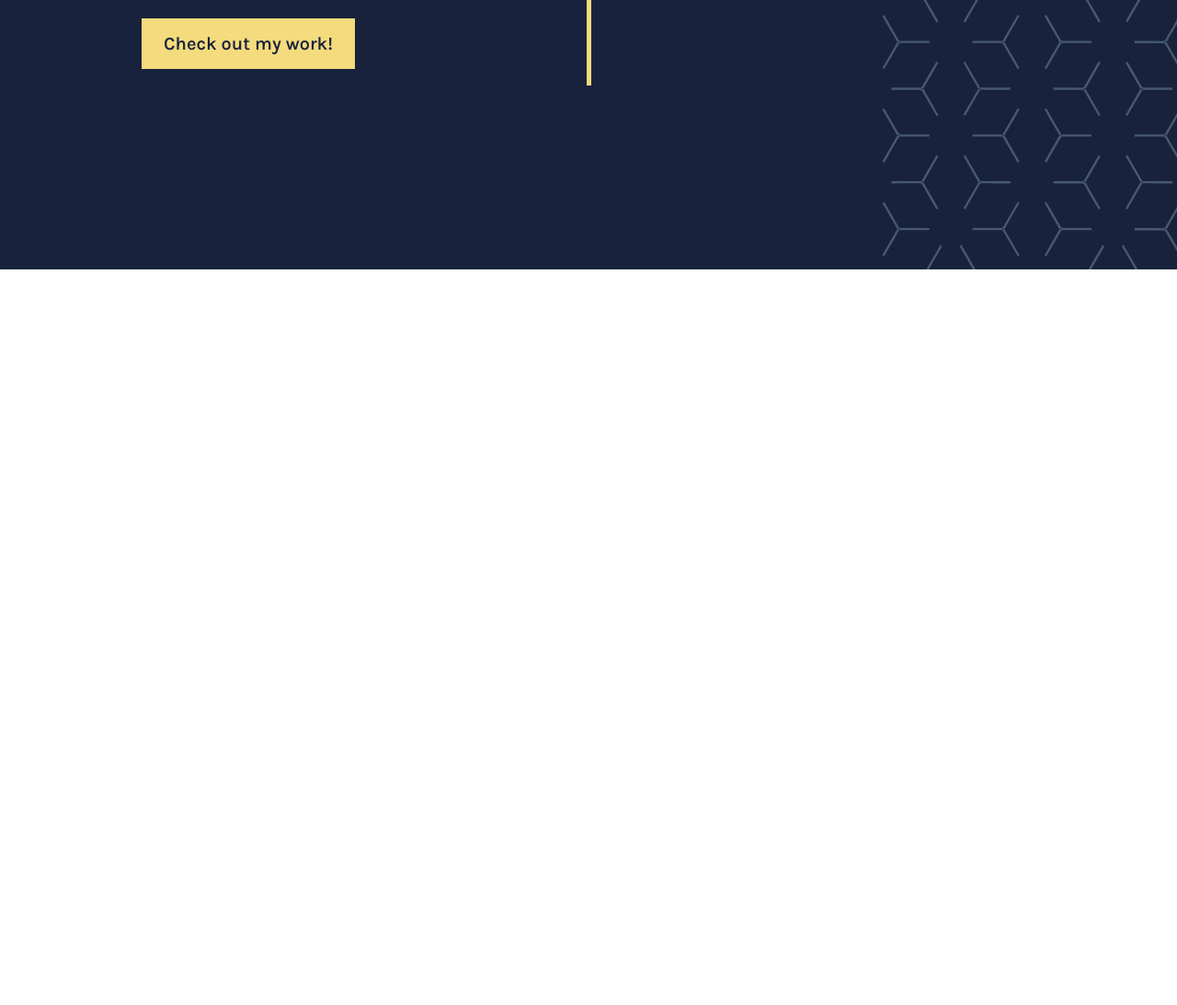
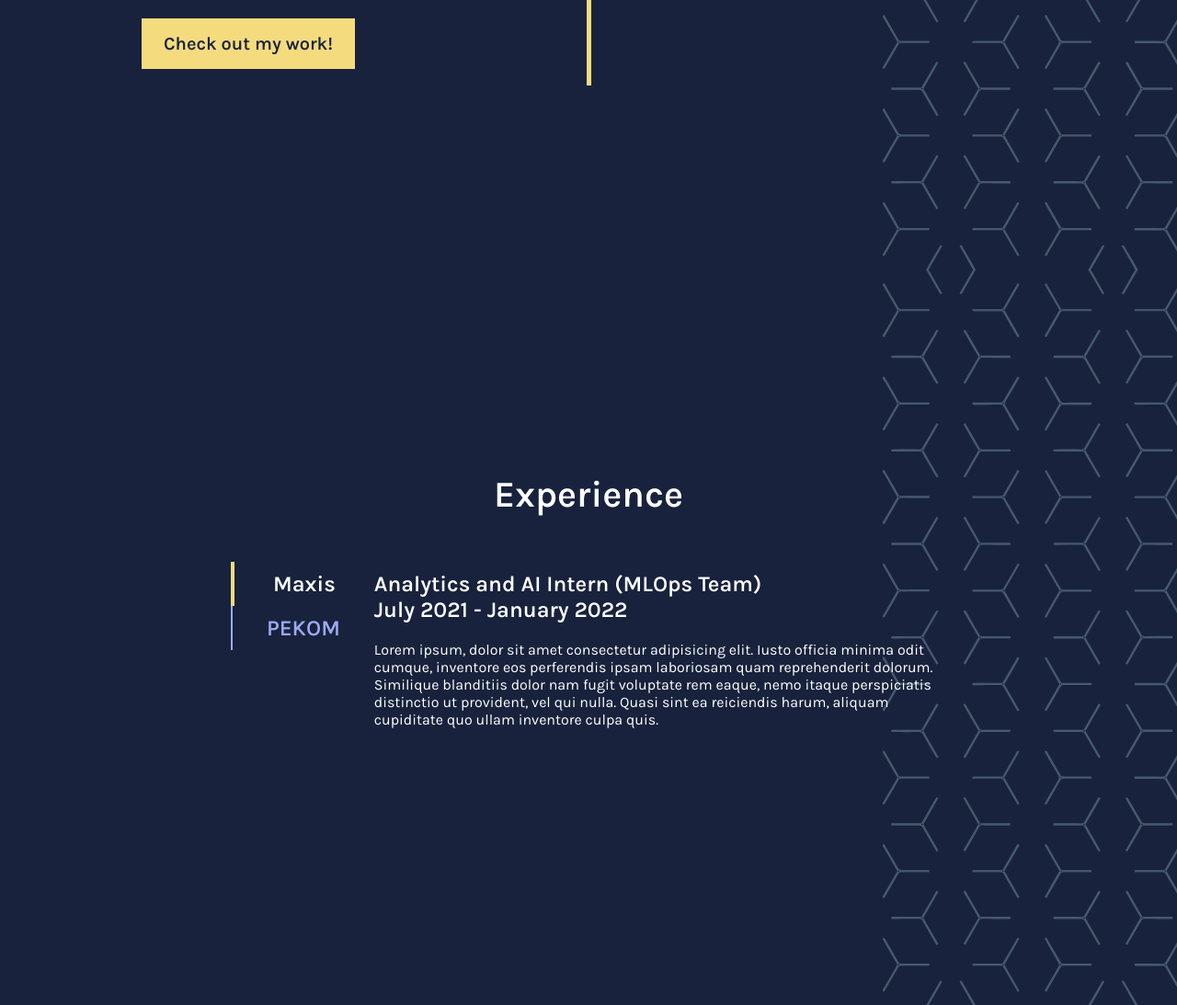
Before and after one commit to tengznaim/portfolio-website-v2, a Gatsby site: page / in a window 1280 px wide. Shown: the part 507-1600 px from the top of the page at 92% size. Before the commit the page ends 800 px from the top, so only its background shows below. Built offline with nearby package versions, Linux system fonts and the light colour scheme; Gatsby itself is replaced by a stand-in of ours.

Commit message:
registered markdown plugins, added content and queries in experience component

```diff
--- /dev/null
+++ b/content/experience/maxis.md
@@ -0,0 +1,8 @@
+---
+company: Maxis
+title: Analytics and AI Intern (MLOps Team)
+duration: July 2021 - January 2022
+---
+
+- Responsibility 1
+- Responsbility 2
--- /dev/null
+++ b/content/experience/pekom.md
@@ -0,0 +1,8 @@
+---
+company: PEKOM
+title: Multimedia and Publicity EXCO Lead
+duration: February 2021 - Present
+---
+
+- Responsibility 1
+- Responsbility 2
--- a/gatsby-config.js
+++ b/gatsby-config.js
@@ -20,5 +20,13 @@ module.exports = {
         },
       },
     },
+    {
+      resolve: `gatsby-source-filesystem`,
+      options: {
+        name: `content`,
+        path: `${__dirname}/content/`,
+      },
+    },
+    "gatsby-transformer-remark",
   ],
 }
--- a/package.json
+++ b/package.json
@@ -17,6 +17,8 @@
     "@react-icons/all-files": "^4.1.0",
     "gatsby": "^4.6.0",
     "gatsby-plugin-react-svg": "^3.1.0",
+    "gatsby-source-filesystem": "^4.6.0",
+    "gatsby-transformer-remark": "^5.6.0",
     "react": "^17.0.1",
     "react-dom": "^17.0.1"
   },
--- a/src/components/sections/Experience.js
+++ b/src/components/sections/Experience.js
@@ -1,34 +1,65 @@
-import React from "react"
+import React, { useState } from "react"
+import { graphql, useStaticQuery } from "gatsby"
 import * as styles from "../../styles/experience.module.css"
 
 export default function Experience() {
+  const data = useStaticQuery(graphql`
+    query experienceQuery {
+      allMarkdownRemark(
+        filter: { fileAbsolutePath: { regex: "/experience/" } }
+      ) {
+        nodes {
+          id
+          frontmatter {
+            company
+            duration
+            title
+          }
+          html
+          rawMarkdownBody
+        }
+      }
+    }
+  `)
+  const nodes = data.allMarkdownRemark.nodes
+  const [activeExperience, setActiveExperience] = useState(0)
+
   return (
     <section className={styles.experienceContainer} id="experience">
       <h1 className={styles.header}>Experience</h1>
       <div className={styles.content}>
         <div className={styles.selectorList}>
-          <button
-            className={`${styles.selectorButtons} ${styles.activeButton}`}
-            value="Maxis"
-          >
-            Maxis
-          </button>
-          <button className={styles.selectorButtons} value="PEKOM">
-            PEKOM
-          </button>
+          {nodes.map((node, index) => (
+            <button
+              className={
+                index === activeExperience
+                  ? `${styles.selectorButtons} ${styles.activeButton}`
+                  : styles.selectorButtons
+              }
+              key={node.id}
+              value={node.frontmatter.company}
+              onClick={() => {
+                setActiveExperience(index)
+              }}
+            >
+              {node.frontmatter.company}
+            </button>
+          ))}
         </div>
         <div className={styles.experienceInfo}>
           <h1 className={styles.infoHeader}>
-            Analytics and AI Intern (MLOps Team)
+            {nodes[activeExperience].frontmatter.title}
           </h1>
-          <h1 className={styles.infoHeader}>July 2021 - January 2022</h1>
+          <h1 className={styles.infoHeader}>
+            {nodes[activeExperience].frontmatter.duration}
+          </h1>
           <p className={styles.infoParagraph}>
-            Lorem ipsum dolor sit amet consectetur adipisicing elit. Saepe fugit
-            totam voluptates voluptate neque! Maxime voluptatem dolorum animi at
-            neque cupiditate deleniti obcaecati eligendi necessitatibus adipisci
-            ea facilis nesciunt consectetur libero illo, mollitia veniam
-            deserunt minima facere consequatur maiores, eveniet tenetur harum
-            perspiciatis. Sint cum voluptatibus asperiores ex, quisquam commodi?
+            Lorem ipsum, dolor sit amet consectetur adipisicing elit. Iusto
+            officia minima odit cumque, inventore eos perferendis ipsam
+            laboriosam quam reprehenderit dolorum. Similique blanditiis dolor
+            nam fugit voluptate rem eaque, nemo itaque perspiciatis distinctio
+            ut provident, vel qui nulla. Quasi sint ea reiciendis harum, aliquam
+            cupiditate quo ullam inventore culpa quis.
           </p>
         </div>
       </div>
--- a/src/pages/index.js
+++ b/src/pages/index.js
@@ -1,11 +1,13 @@
 import React from "react"
 import Layout from "../components/Layout"
 import Hero from "../components/sections/Hero"
+import Experience from "../components/sections/Experience"
 
 export default function Home() {
   return (
     <Layout>
       <Hero></Hero>
+      <Experience></Experience>
     </Layout>
   )
 }
--- a/src/styles/experience.module.css
+++ b/src/styles/experience.module.css
@@ -62,7 +62,7 @@
 }
 
 .infoParagraph {
-  font-size: 1rem;
+  font-size: 1 rem;
   color: var(--white);
   font-family: "Karla";
   font-weight: 400;
```
Also changed, not shown: 1 other file.
